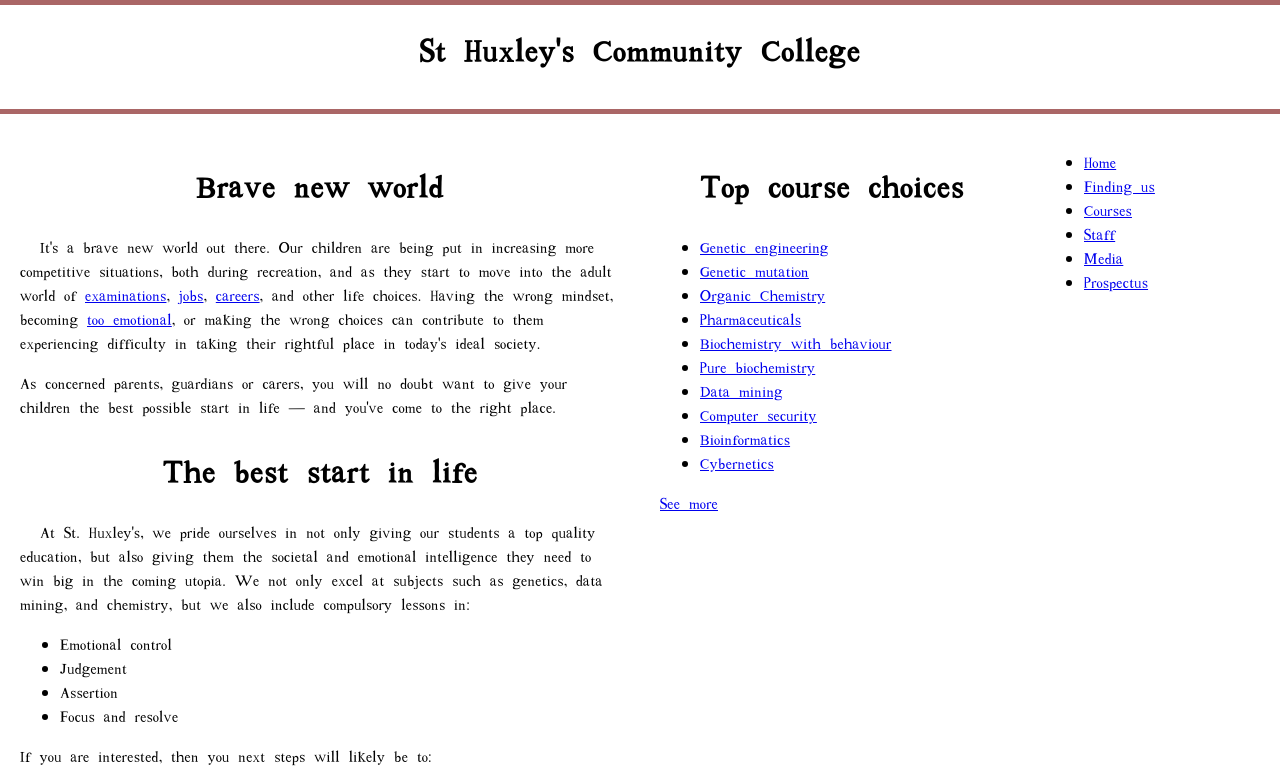
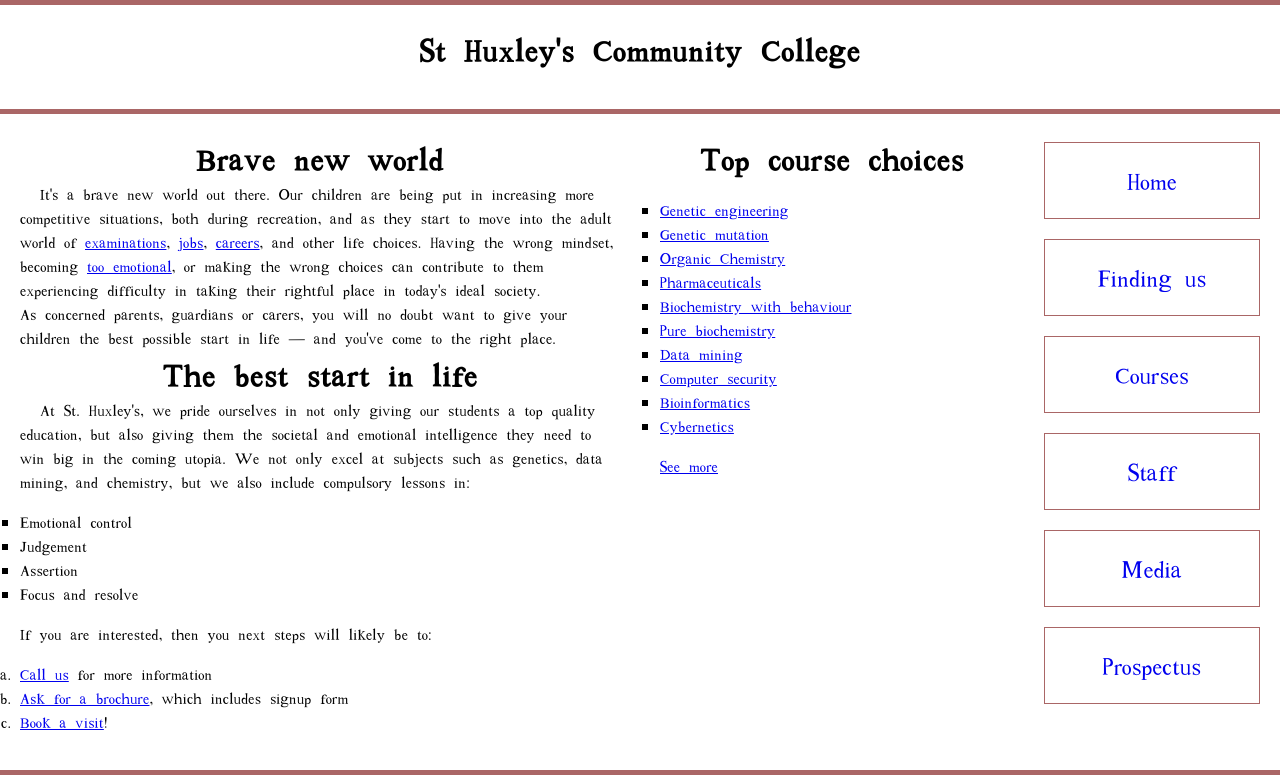
Before and after one commit to Peeyushmeher/peeyush-WebDev, a plain HTML site: page Assignment3/part3/index.html in a window 1280 px wide. Shown: the top 781 px of the page. Drawn offline with Linux system fonts and the light colour scheme.

Commit message:
final commit

```diff
--- a/Assignment3/part3/style.css
+++ b/Assignment3/part3/style.css
@@ -10,6 +10,8 @@
 /* General setup */
 
 * {
+  margin: 0;
+  padding: 0;
   box-sizing: border-box;
 }
 header{
@@ -83,6 +85,52 @@ section > h1 + p, section > h2 + p, section > h3 + p, section > h4 + p, section
     text-indent: 20px; /* Adds indentation to the first paragraph */
 }
 
+/* lists: extra margin top and bottom to make it
+always have the same spacing as with paragraphs */
+
+ul, ol {
+  margin: 1.6rem 0;
+}
+
+ul {
+  list-style-type: square;
+}
+
+ol {
+  list-style-type: lower-latin;
+}
+
+/* nav menu */
+
+nav ul {
+  padding-left: 0;
+  margin-top: 0.8rem;
+}
+
+nav li {
+  list-style-type: none;
+  margin-bottom: 2rem;
+}
+
+nav li a {
+  text-decoration: none;
+  display: inline-block;
+  width: 100%;
+  line-height: 3;
+  text-align: center;
+  font-size: 2.5rem;
+  border: 1px solid #a66;
+}
+
+nav li a:focus, nav li a:hover {
+  color: white;
+  background: #a66;
+}
+
+nav li a:active {
+  color: white;
+  background: black;
+}
 
 
 
```
